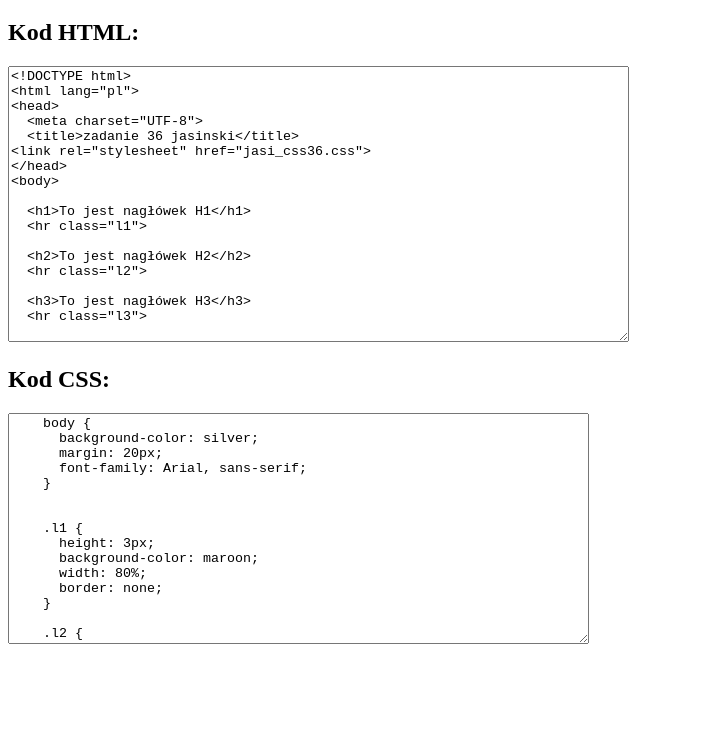
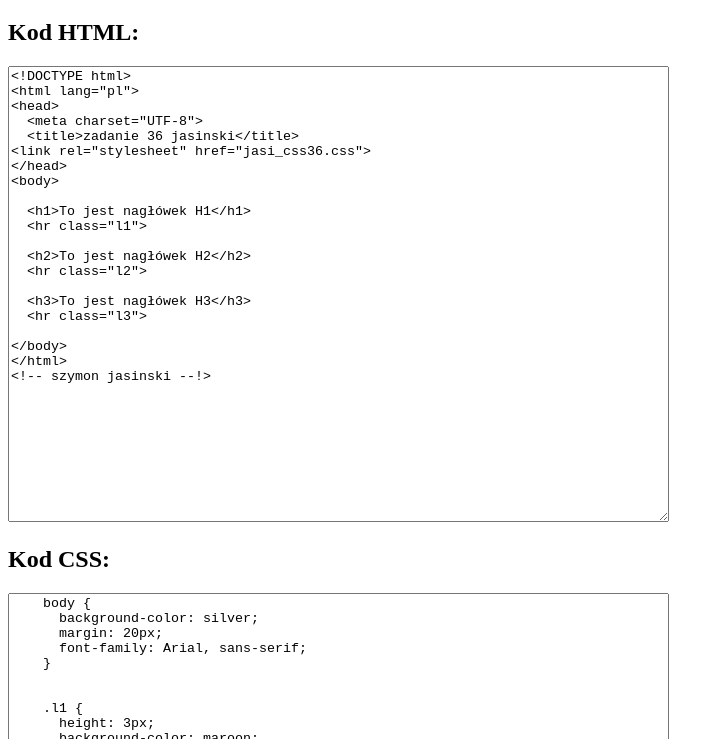
Before and after one commit to Nemezis-zr/zadania-jaja, a plain HTML site: page kod_z36.html in a window 1280 px wide. Shown: the part 61-800 px from the top of the page, without its empty margins (0-724 px from the left). Drawn offline with Linux system fonts and the light colour scheme.

Commit message:
Update kod_z36.html

```diff
--- a/kod_z36.html
+++ b/kod_z36.html
@@ -7,7 +7,7 @@
 <body>
     <h1>Kod Z36</h1>
     <h2>Kod HTML:</h2>
-    <textarea rows="18" cols="75">
+    <textarea rows="30" cols="80">
 <!DOCTYPE html>
 <html lang="pl">
 <head>
@@ -31,7 +31,7 @@
 <!-- szymon jasinski --!>
     </textarea>
     <h2>Kod CSS:</h2>
-    <textarea rows="15" cols="70">
+    <textarea rows="30" cols="80">
     body {
       background-color: silver;
       margin: 20px;
@@ -63,7 +63,7 @@
 
     h1 {
       text-align: center;
-      background-color: #ffff66;
+      background-color: navy;
       padding: 15px;
       font-size: 28px;
       border-top: 4px dotted green;
@@ -71,28 +71,28 @@
       border-bottom: 4px double black;
       border-left: 4px groove blue;
       margin: 20px auto;
-      width: 60%;
+      width: 50%;
     }
 
 
     h2 {
       text-align: center;
-      background-color: #cce6ff;
+      background-color: lime;
       padding: 10px;
-      font-size: 24px;
+      font-size: 26px;
       border-top: 4px solid red;
       border-right: 4px solid black;
       border-bottom: 4px solid green;
       border-left: 4px solid blue;
       margin: 20px auto;
-      width: 50%;
+      width: 45%;
     }
 
     h3 {
       text-align: center;
       background-color: yellow;
       padding: 10px;
-      font-size: 22px;
+      font-size: 24px;
       border: 3px  red;
       margin: 20px auto;
       width: 40%;
```
